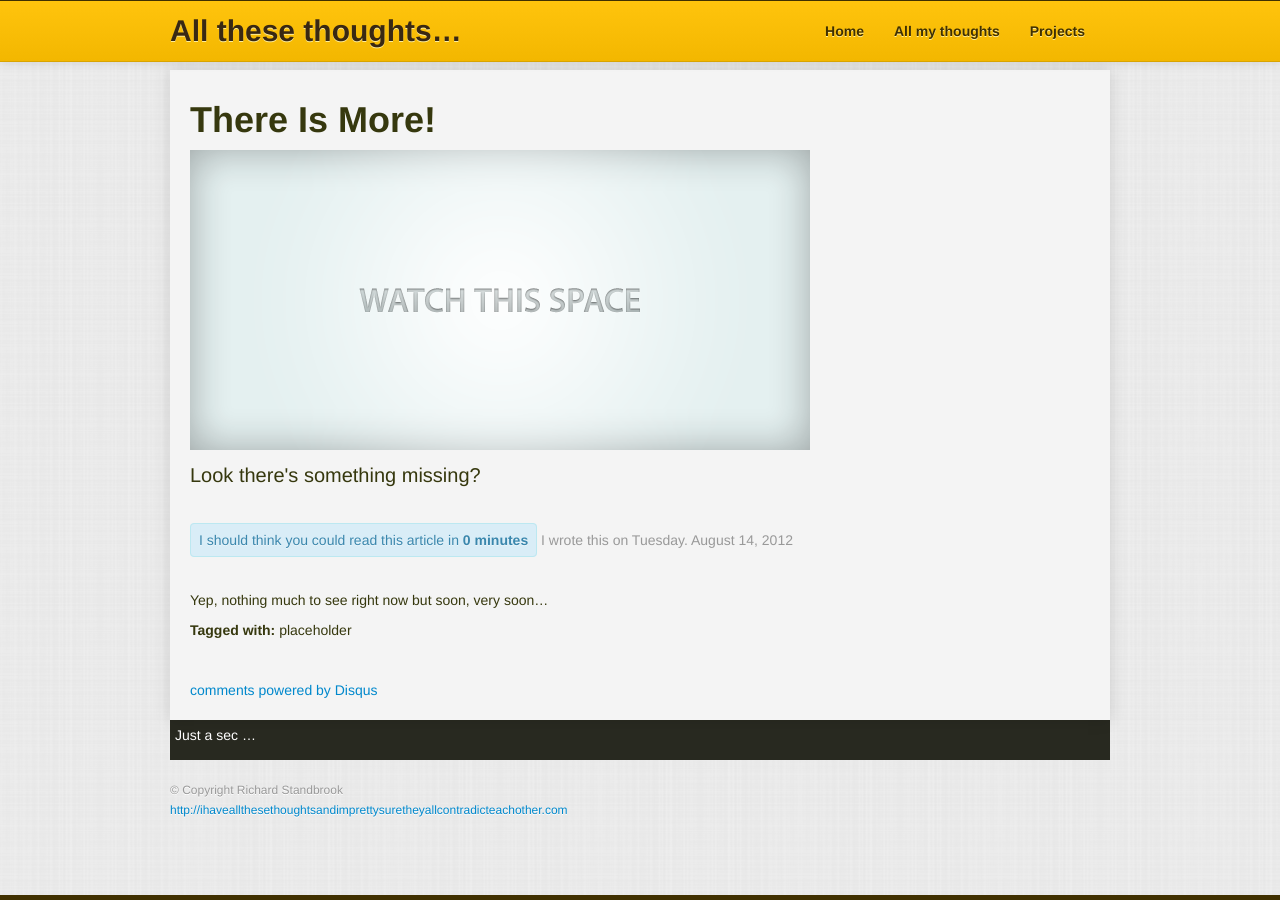
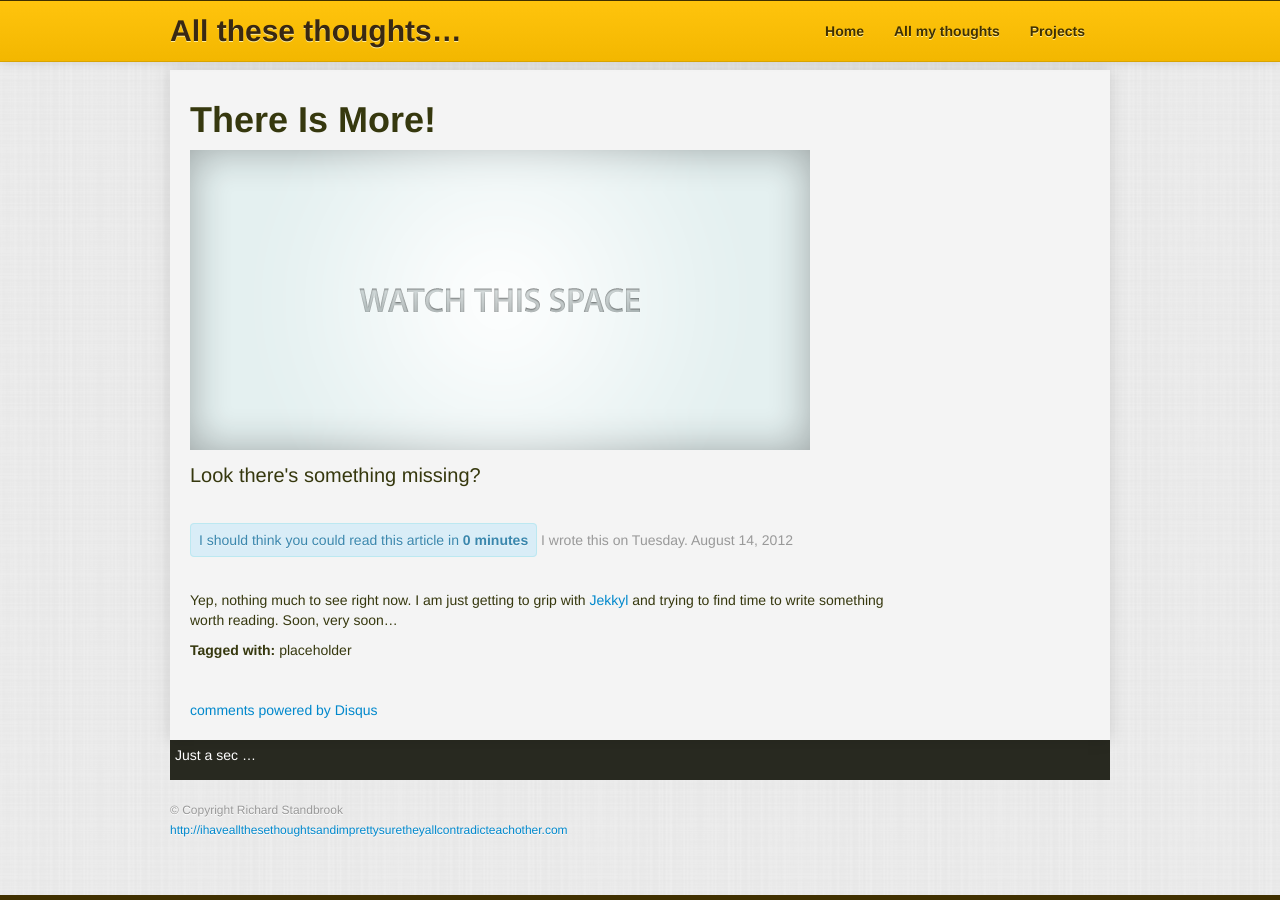
Before and after one commit to koorb-archive/koorb.github.com, a Jekyll site: the page built from _posts/2012-08-14-there-is-more!.md, in a window 1280 px wide. Built offline with Jekyll 4.4.1, drawn with Linux system fonts in a browser that asks for light colours; nearby versions of some CDN libraries; comment, search, counter and statistics services are not loaded.

Commit message:
Updated placeholder article and continuing with Adobe article

```diff
--- a/_layouts/post.html
+++ b/_layouts/post.html
@@ -19,7 +19,9 @@
                 <span class="date">I wrote this on {{ page.date | date: "%A. %B %d, %Y" }}</span>
             </section>
 
-            {{ content }}
+            <section class="body">
+                {{ content }}
+            </section>
 
             <p class="tags"><strong>Tagged with:</strong> {{page.tags | array_to_sentence_string }}</p>
 
--- a/_posts/2012-08-14-there-is-more!.md
+++ b/_posts/2012-08-14-there-is-more!.md
@@ -6,4 +6,4 @@
 splash: /img/posts/wts.png
 ---
 
-Yep, nothing much to see right now but soon, very soon…
+Yep, nothing much to see right now. I am just getting to grip with [Jekkyl](http://jekyllrb.com) and trying to find time to write something worth reading. Soon, very soon…
--- a/css/main.css
+++ b/css/main.css
@@ -809,4 +809,6 @@
 body.home h1 a{color:#36380e;}body.home h1 a:hover{background:#eeeeee;}
 body.home h3{line-height:35px;}body.home h3 a{padding:5px;background:#ffc40d;color:#36380e;text-shadow:0 1px 0 #ffe9a6;}body.home h3 a:hover{background:#f3b700;text-decoration:none;}
 body.single article h1{font-size:55px;line-height:60px;margin:20px 0 50px 0;text-shadow:0 1px 1px #ffffff;}
+body.single article h2{font-weight:100;margin-top:25px;}
+body.single article .body img{-webkit-box-shadow:0 0 15px #999999;-moz-box-shadow:0 0 15px #999999;box-shadow:0 0 15px #999999;-webkit-transform:rotate(2deg);-moz-transform:rotate(2deg);-ms-transform:rotate(2deg);-o-transform:rotate(2deg);transform:rotate(2deg);border:solid 3px #FFF;float:right;margin:0 -20px 10px 20px;}body.single article .body img:nth-of-type( even ){-webkit-transform:rotate(-3deg);-moz-transform:rotate(-3deg);-ms-transform:rotate(-3deg);-o-transform:rotate(-3deg);transform:rotate(-3deg);float:left;margin:0 20px 10px -20px;}
 body.single article .tags{font-family:"skippy-sharp-1","museo-sans-1",Helvetica,sans-serif;font-size:20px;}
```
Also changed, not shown: _posts/2012-08-16-a-first-for-adobe.md (+15 -2 lines), less/main.less (+22 -0 lines), img/posts/outrageousFonts.png (added), 6 other files.
